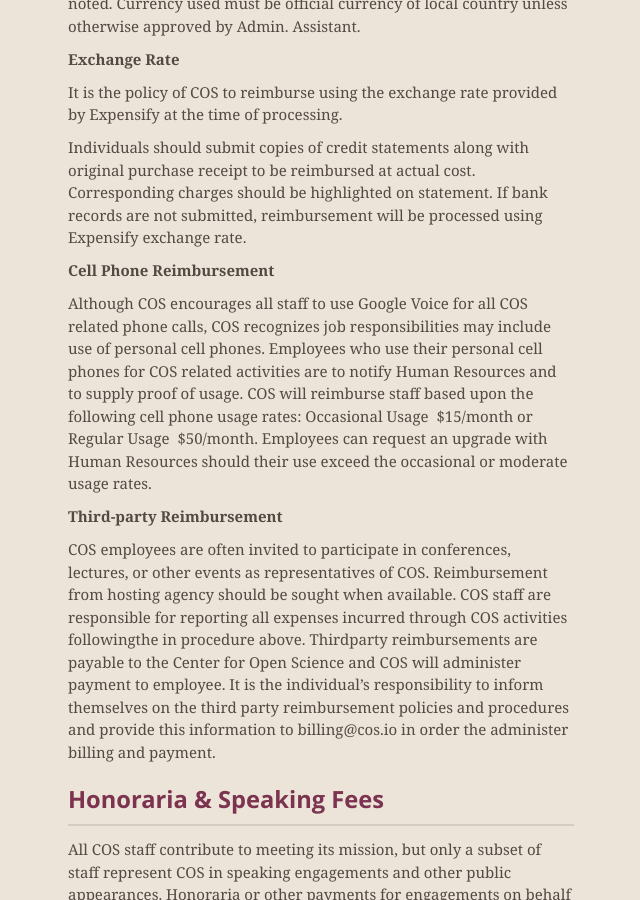
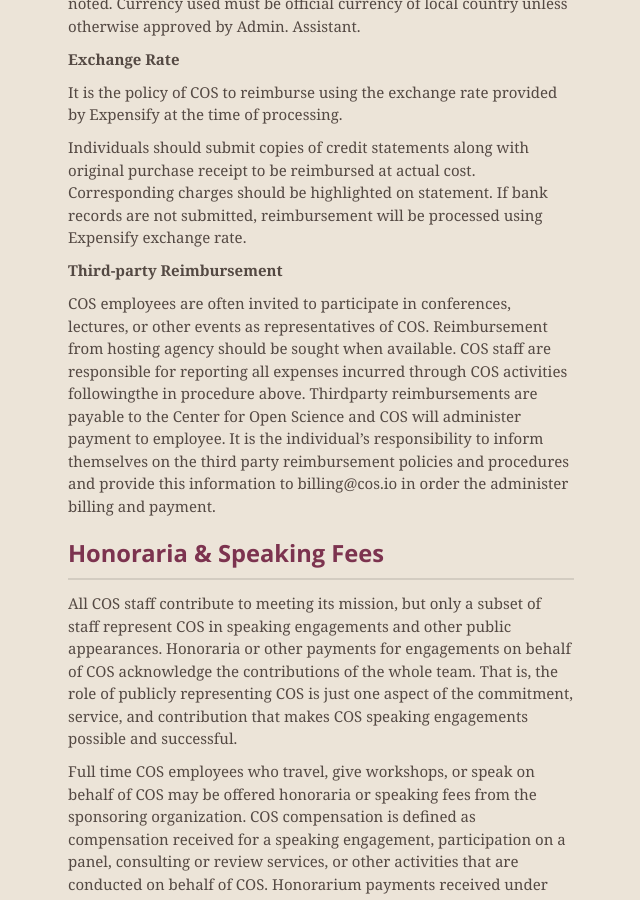
Before and after one commit to CenterForOpenScience/Policies-and-Procedures, a Jekyll site: the page built from index.md, in a window 1280 px wide and 900 px high, scrolled down 9180 px. Shown: the whole window, without its empty margins (319-959 px from the left). Built offline with Jekyll 4.4.1, drawn with Linux system fonts in a browser that asks for light colours; nearby versions of some CDN libraries; our own code applies the rules of GitHub Pages for plain Markdown files.

Commit message:
Update index.md

```diff
--- a/index.md
+++ b/index.md
@@ -223,11 +223,6 @@
 
 Individuals should submit copies of credit statements along with original purchase receipt to be reimbursed at actual cost. Corresponding charges should be highlighted on statement. If bank records are not submitted, reimbursement will be processed using Expensify exchange rate.
 
-**Cell Phone Reimbursement**
-
-Although COS encourages all staff to use Google Voice for all COS related phone calls, COS recognizes job responsibilities may include use of personal cell phones. Employees who use their personal cell phones for COS related activities are to notify Human Resources and to supply proof of usage. COS will reimburse staff based upon the following cell phone usage
-rates: Occasional Usage ­ $15/month or Regular Usage ­ $50/month. Employees can request an upgrade with Human Resources should their use exceed the occasional or moderate usage rates.
-
 **Third‐party Reimbursement**
 
 COS employees are often invited to participate in conferences, lectures, or other events as representatives of COS. Reimbursement from hosting agency should be sought when available. COS staff are responsible for reporting all expenses incurred through COS activities followingthe in procedure above. Third­party reimbursements are payable to the Center for Open Science and COS will administer payment to employee. It is the individual’s responsibility to inform themselves on the third party reimbursement policies and procedures and provide this information to billing@cos.io in order the administer billing and payment.
```
